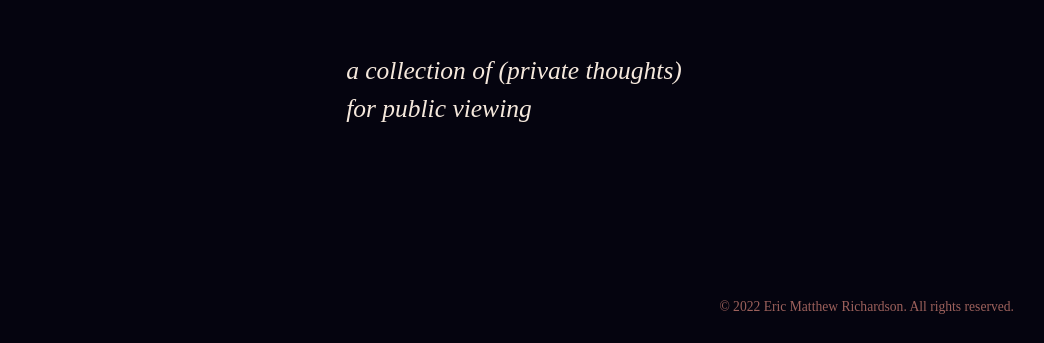
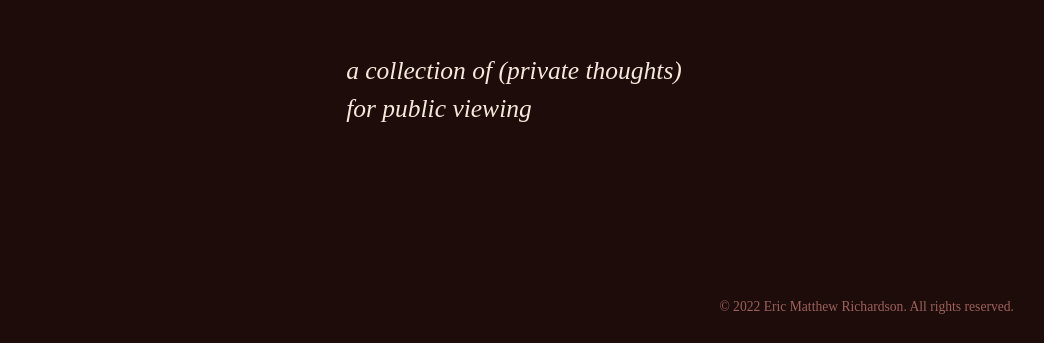
Before and after one commit to TheEMRMusic/Anti-blog, an Eleventy site: page src/index.njk in a window 1280 px wide. Shown: the part 477-820 px from the top of the page, without its empty margins (126-1170 px from the left). Built offline with nearby package versions, Linux system fonts and the light colour scheme; Eleventy itself is replaced by a stand-in of ours; files that its build step writes are made by us from their sources; a web font is replaced by a local one.

Commit message:
Red Monochrome

```diff
--- a/src/main.css
+++ b/src/main.css
@@ -1,12 +1,12 @@
 :root {
-	--color100: #DAB3AD;
+	--color100: #E8CEC5;
 	--color200: #F5E8DC;
-	--color300: #C2817D;
+	--color300: #C39891;
 	--color400: #9D615C;
-	--color500: #604149;
-	--color600: #231F2F;
-	--color700: #15121F;
-	--color800: #05040F;
+	--color500: #7D4C48;
+	--color600: #5D3733;
+	--color700: #3D221F;
+	--color800: #1D0C0A;
 }
 
 @font-face {
```
